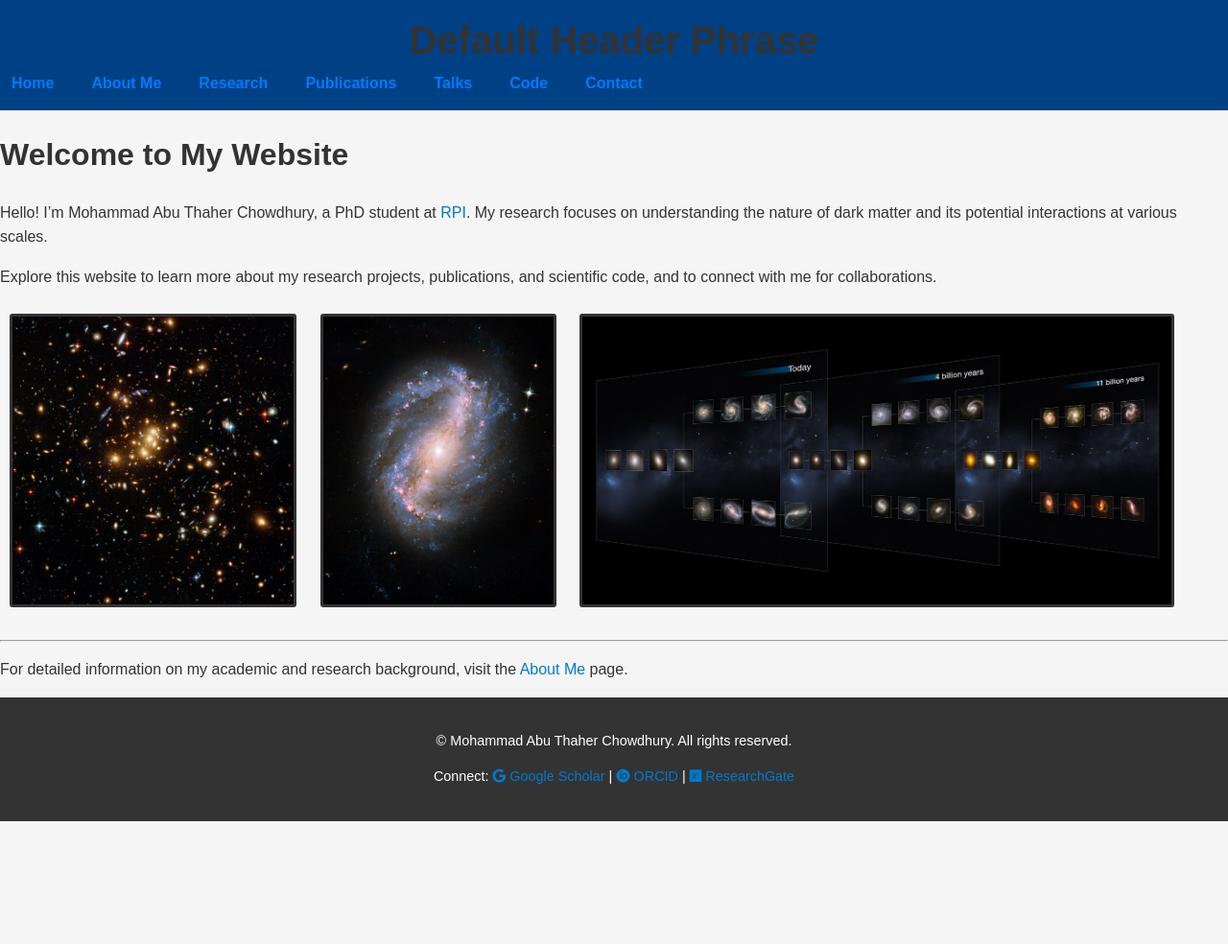
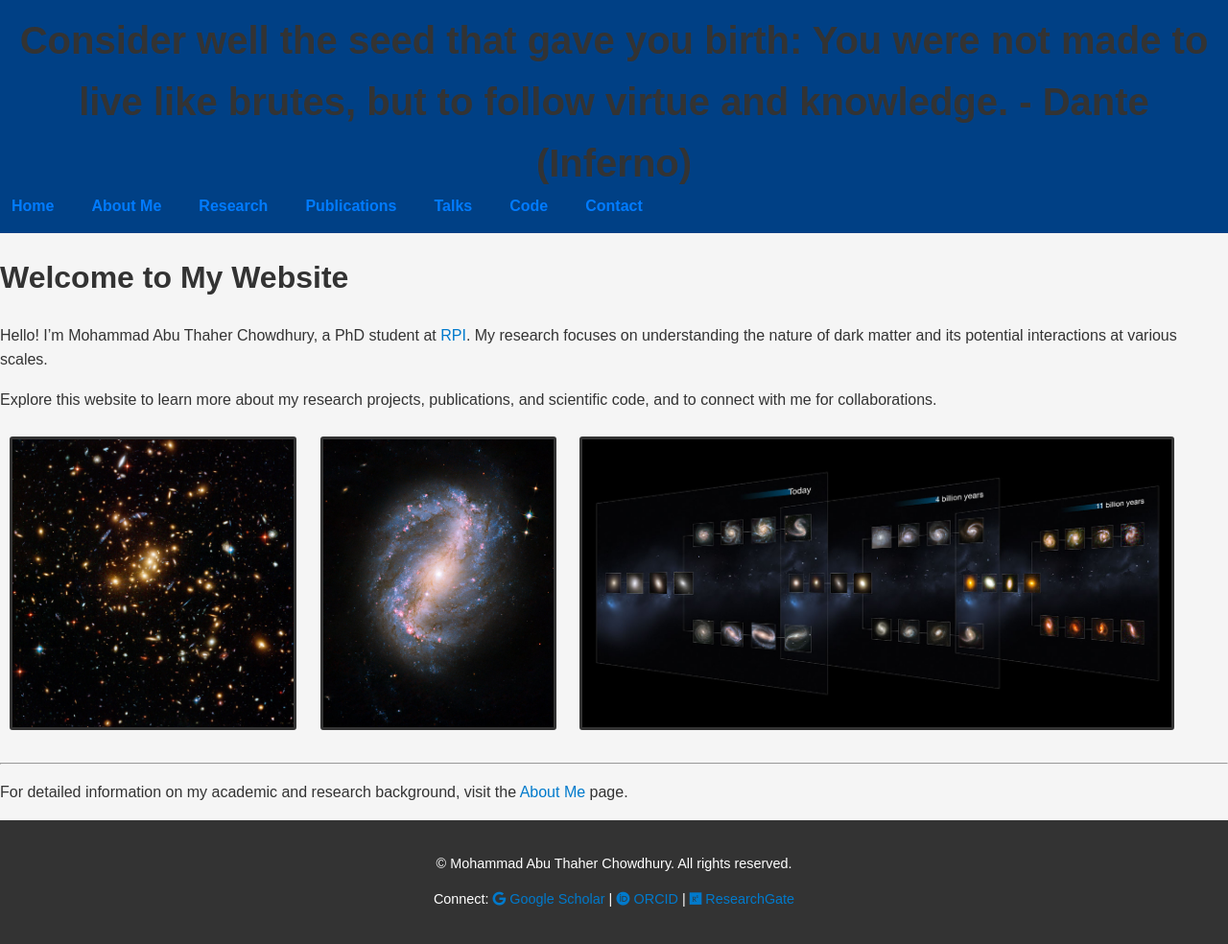
Before and after one commit to matc-thaher/website, a Jekyll site: the page built from index.md, in a window 1280 px wide. Shown: the whole page at 96% size. Built offline with Jekyll 4.4.1, drawn with Linux system fonts in a browser that asks for light colours; our own code applies the rules of GitHub Pages for plain Markdown files; before the commit the page ends 900 px from its top, so only the background shows below that.

Commit message:
Update index.md

```diff
--- a/index.md
+++ b/index.md
@@ -2,7 +2,7 @@
 layout: default
 title: Home
 permalink: /
-header_phrase: "Consider well the seed that gave you birth: You were not made to live like brutes, but to follow virtue and knowledge." - Dante (Inferno)
+header_phrase: "Consider well the seed that gave you birth: You were not made to live like brutes, but to follow virtue and knowledge. - Dante (Inferno)"
 ---
 
 # Welcome to My Website
```
